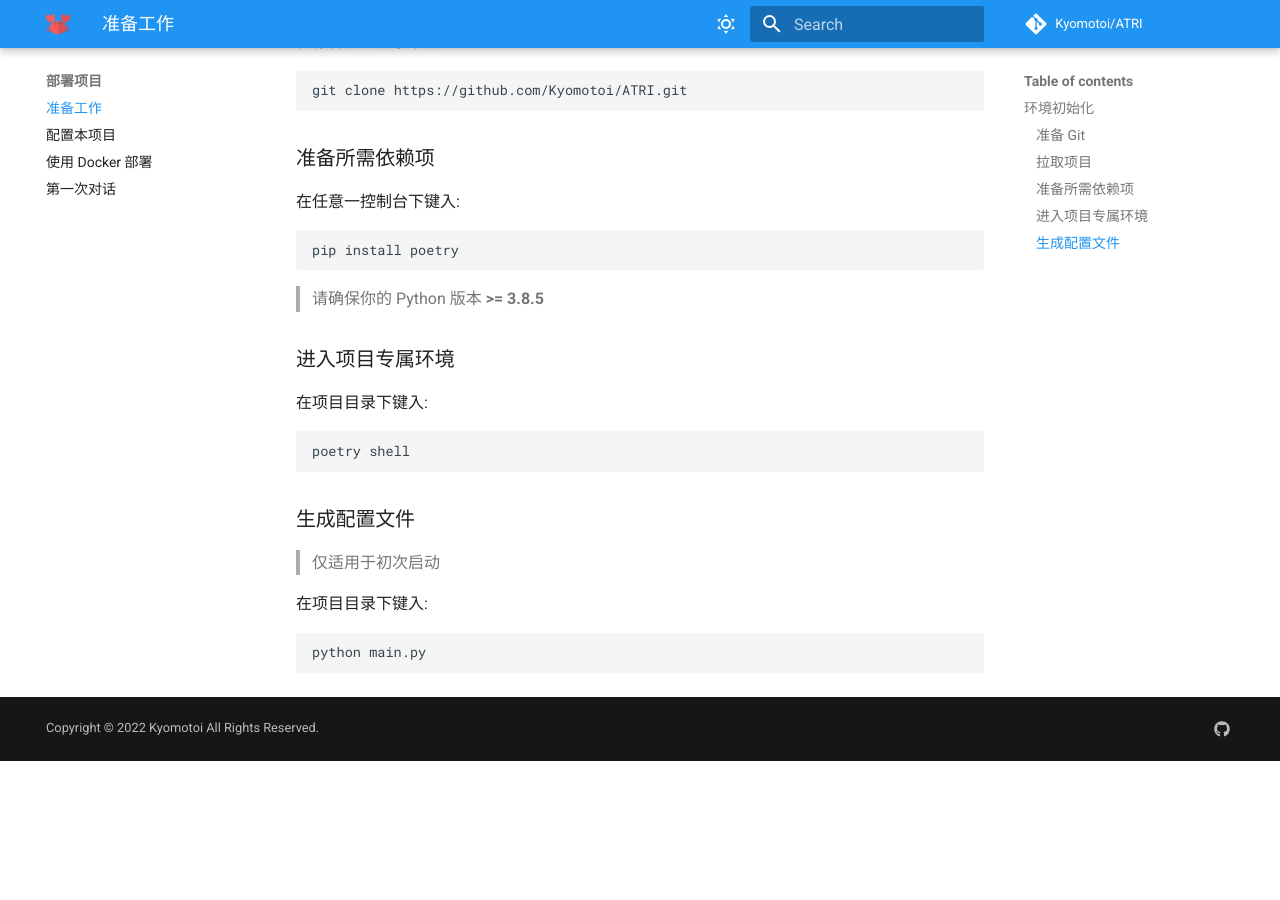
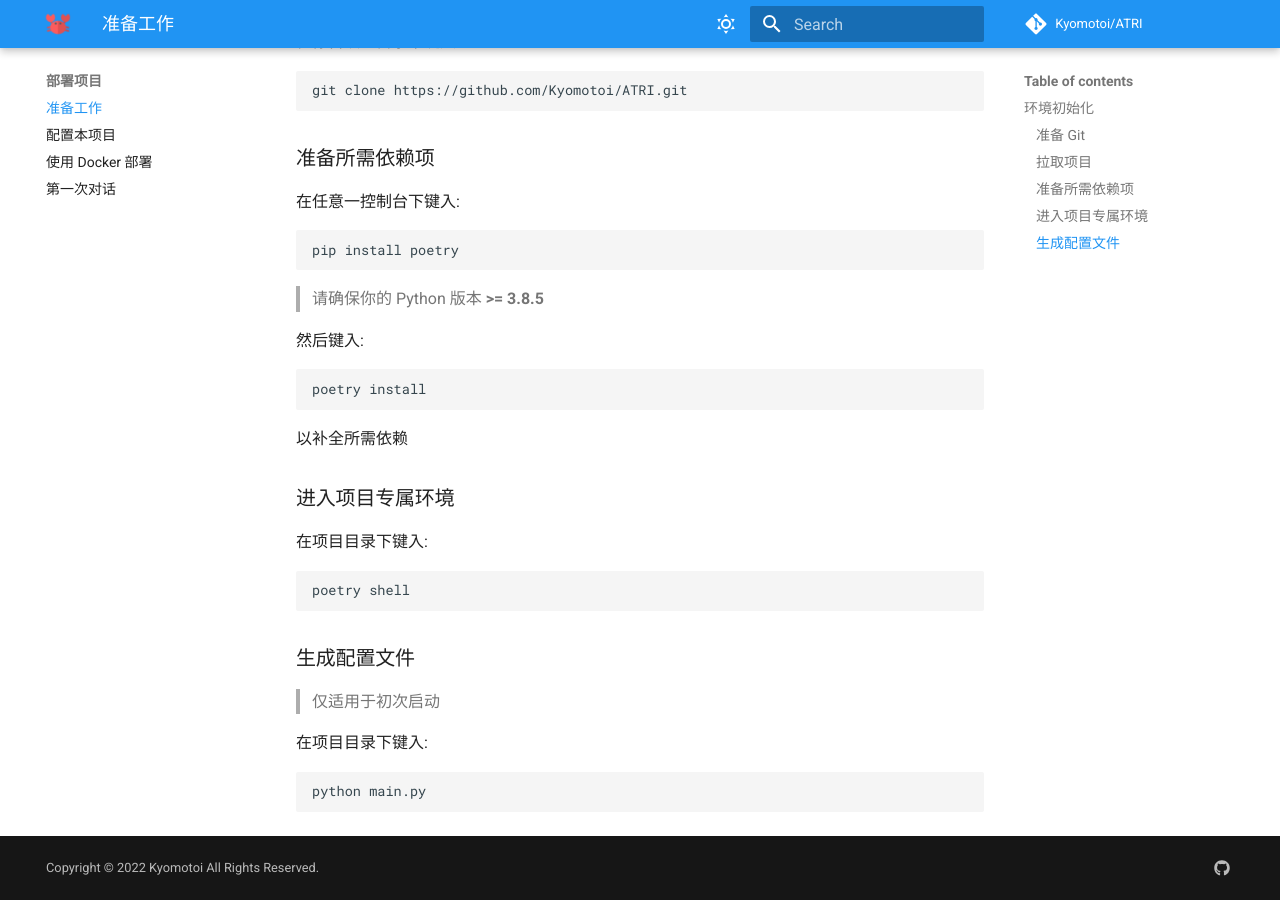
Before and after one commit to Kyomotoi/Project-ATRI-Docs, an MkDocs documentation site: the page built from docs/install/installation.md, in a window 1280 px wide and 900 px high, scrolled down 947 px. Built offline with MkDocs 1.6.1 and Material for MkDocs 9.7.7, drawn with Linux system fonts in a browser that asks for light colours; comment, search, counter and statistics services are not loaded; before the commit the page ends 1708 px from its top, so only the background shows below that.

````diff
--- a/docs/install/installation.md
+++ b/docs/install/installation.md
@@ -44,6 +44,12 @@ pip install poetry
 ```
 > 请确保你的 Python 版本 **>= 3.8.5**
 
+然后键入:
+```shell
+poetry install
+```
+以补全所需依赖
+
 ### 进入项目专属环境
 
 在项目目录下键入:
````
